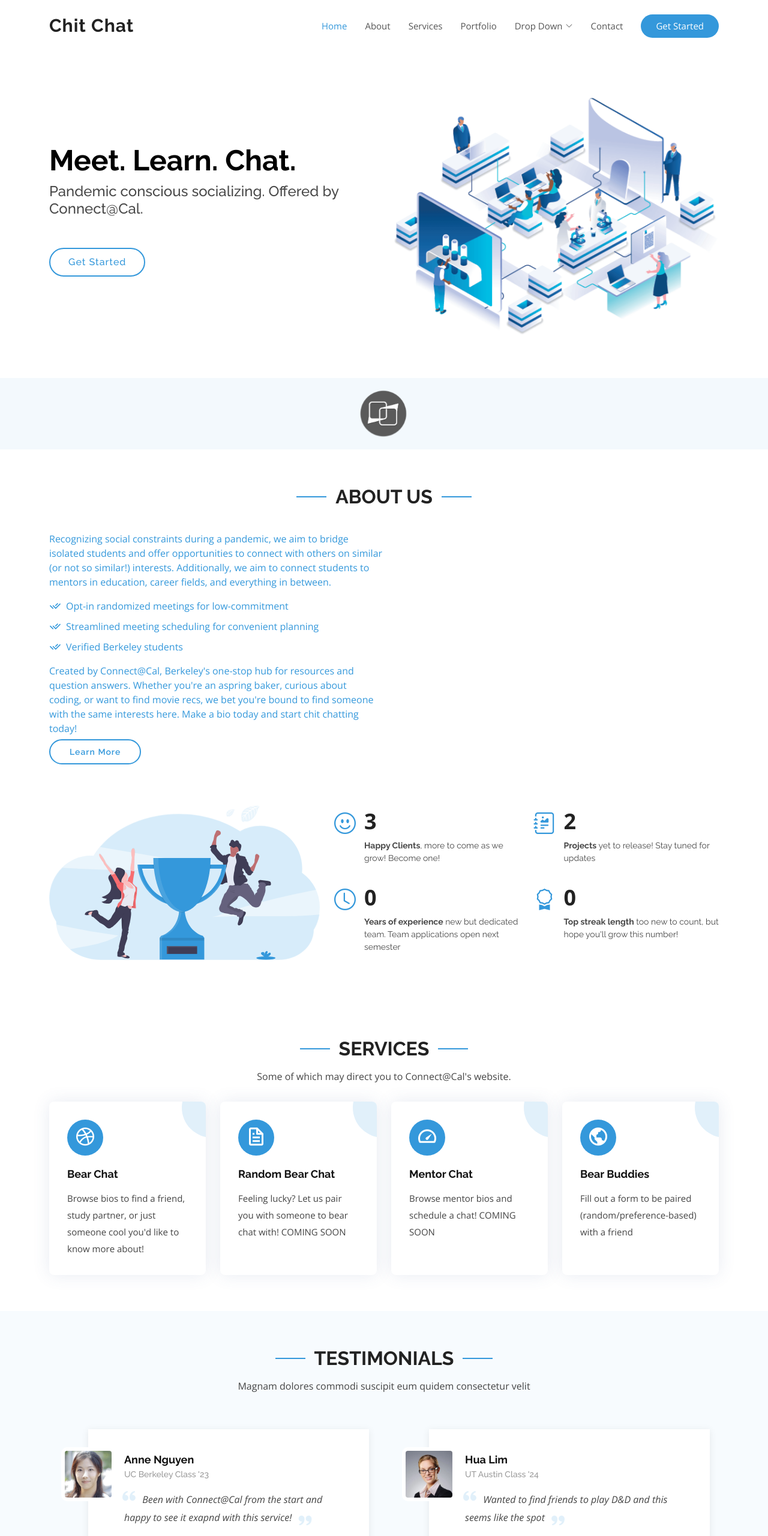
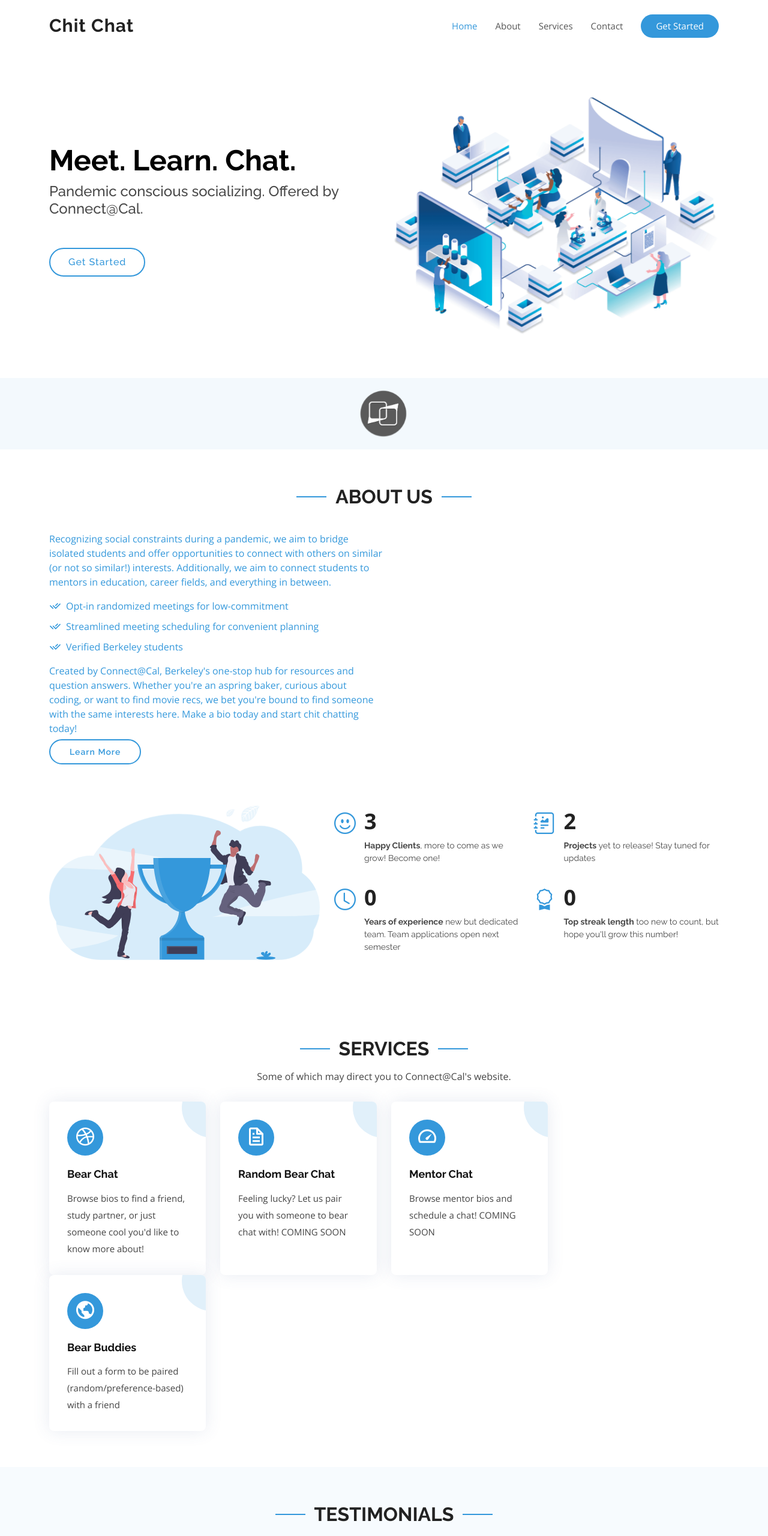
Before and after one commit to Miiichen/connected-chit-chat, a plain HTML site: page index.html in a window 1280 px wide. Shown: the top 2560 px of the page at 60% size. Drawn offline with nearby package versions, Linux system fonts and the light colour scheme.

Commit message:
Update index.html

```diff
--- a/index.html
+++ b/index.html
@@ -53,8 +53,8 @@
           <li><a class="nav-link scrollto active" href="#hero">Home</a></li>
           <li><a class="nav-link scrollto" href="#about">About</a></li>
           <li><a class="nav-link scrollto" href="#services">Services</a></li>
-          <li><a class="nav-link scrollto " href="#bios">Portfolio</a></li>
-          <li class="dropdown"><a href="#"><span>Drop Down</span> <i class="bi bi-chevron-down"></i></a>
+          <!--<li><a class="nav-link scrollto " href="#bios">Portfolio</a></li>-->
+          <!--<li class="dropdown"><a href="#"><span>Drop Down</span> <i class="bi bi-chevron-down"></i></a>
             <ul>
               <li><a href="#">Drop Down 1</a></li>
               <li class="dropdown"><a href="#"><span>Deep Drop Down</span> <i class="bi bi-chevron-right"></i></a>
@@ -70,7 +70,7 @@
               <li><a href="#">Drop Down 3</a></li>
               <li><a href="#">Drop Down 4</a></li>
             </ul>
-          </li>
+          </li>-->
           <li><a class="nav-link scrollto" href="#contact">Contact</a></li>
           <li><a class="getstarted scrollto" href="#about">Get Started</a></li>
         </ul>
@@ -109,8 +109,8 @@
         <div class="row justify-content-md-center">
 
           <div class="col-lg-2 col-md-4 col-6">
-            <a href = "https://connected.berkeley.edu/"</a>
-              <img src="assets/img/clients/logo (4).png" class="img-fluid" alt="" data-aos="zoom-in">
+            <img src="assets/img/clients/logo (4).png" class="img-fluid" alt="" data-aos="zoom-in">
+              <a href = "https://connected.berkeley.edu/"</a>
           </div>
 
         </div>
@@ -235,14 +235,23 @@
             </div>
           </div>
 
-          <div class="col-md-6 col-lg-3 d-flex align-items-stretch mb-5 mb-lg-0">
+          <a href = "https://docs.google.com/forms/d/e/1FAIpQLSclwCrhhPyJJIkijV72LaHZGol-z6TSC1LOR0gt_E7gcLa2kQ/viewform"</a>
+            <div class="col-md-6 col-lg-3 d-flex align-items-stretch mb-5 mb-lg-0">
+                <div class="icon-box" data-aos="fade-up" data-aos-delay="400">
+                  <div class="icon"><i class="bx bx-world"></i></div>
+                  <h4 class="title"><a href="">Bear Buddies</a></h4>
+                  <p class="description">Fill out a form to be paired (random/preference-based) with a friend</p>
+                </div>
+             </div>
+
+          <!--<div class="col-md-6 col-lg-3 d-flex align-items-stretch mb-5 mb-lg-0">
             <a href = "https://docs.google.com/forms/d/e/1FAIpQLSclwCrhhPyJJIkijV72LaHZGol-z6TSC1LOR0gt_E7gcLa2kQ/viewform"</a>
               <div class="icon-box" data-aos="fade-up" data-aos-delay="400">
                 <div class="icon"><i class="bx bx-world"></i></div>
                 <h4 class="title"><a href="">Bear Buddies</a></h4>
                 <p class="description">Fill out a form to be paired (random/preference-based) with a friend</p>
               </div>
-            </div>
+            </div>-->
 
         </div>
 
```
